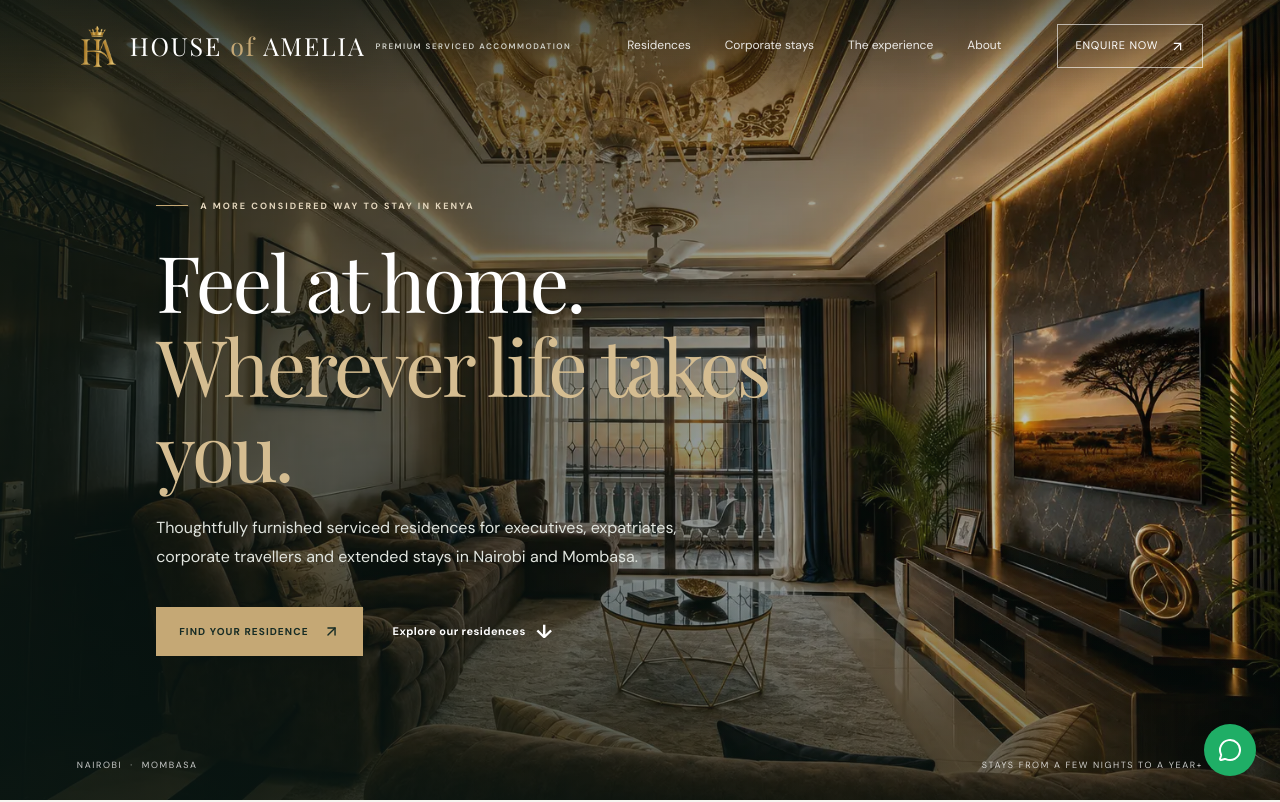
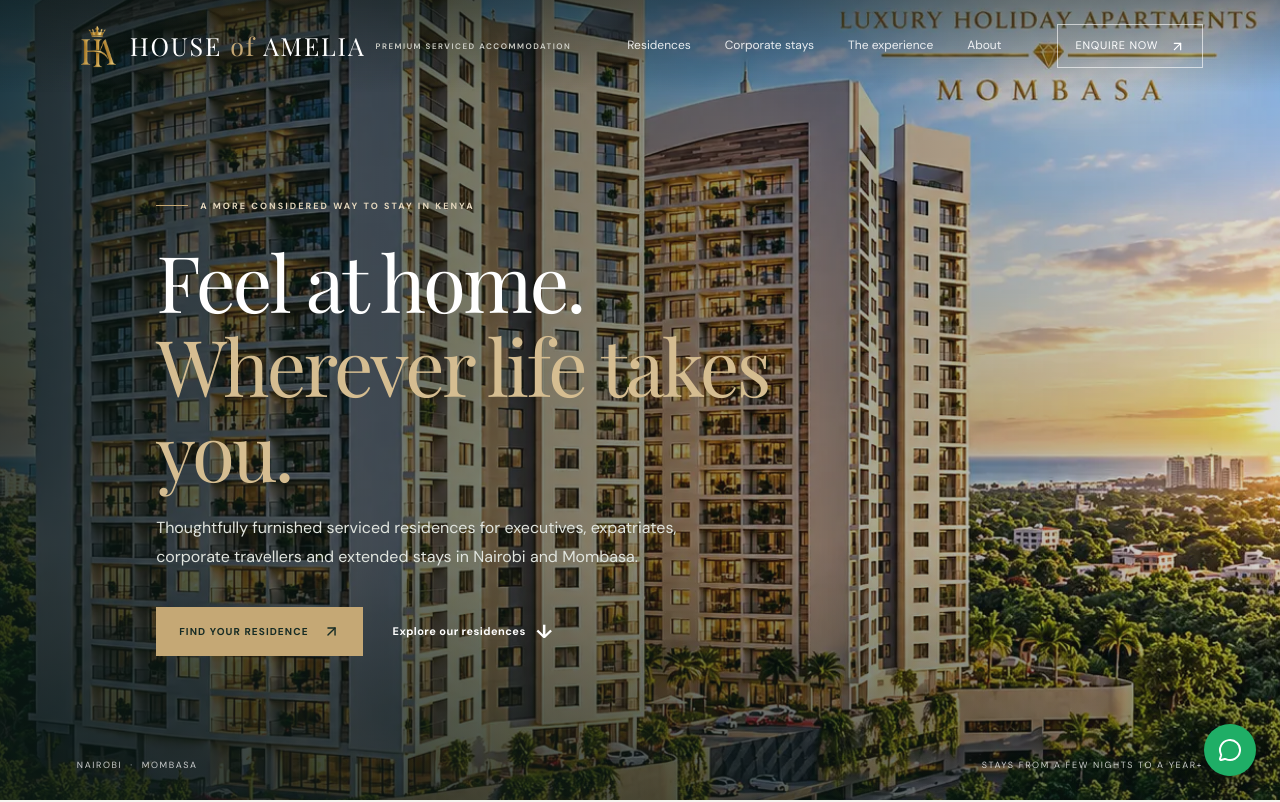
Before and after one commit to scott-kenya/houseofamelia, a React (Vite) app: page / in a window 1280 px wide. Shown: the top 802 px of the page. Built offline with nearby package versions, Linux system fonts and the light colour scheme; a web font is replaced by a local one.

Commit message:
Update hero image source in App component

```diff
--- a/src/App.jsx
+++ b/src/App.jsx
@@ -299,7 +299,7 @@ export default function App() {
     <Header onEnquire={()=>enquire()}/>
     <main>
       <section className="hero">
-        <img className="hero-image" src="/assets/images/hero-living.webp" alt="Elegant furnished residence interior"/>
+        <img className="hero-image" src="/assets/images/marquis.webp" alt="Elegant furnished residence interior"/>
         <div className="hero-shade"/>
         <div className="hero-content">
           <span className="hero-kicker"><span/> A MORE CONSIDERED WAY TO STAY IN KENYA</span>
```
